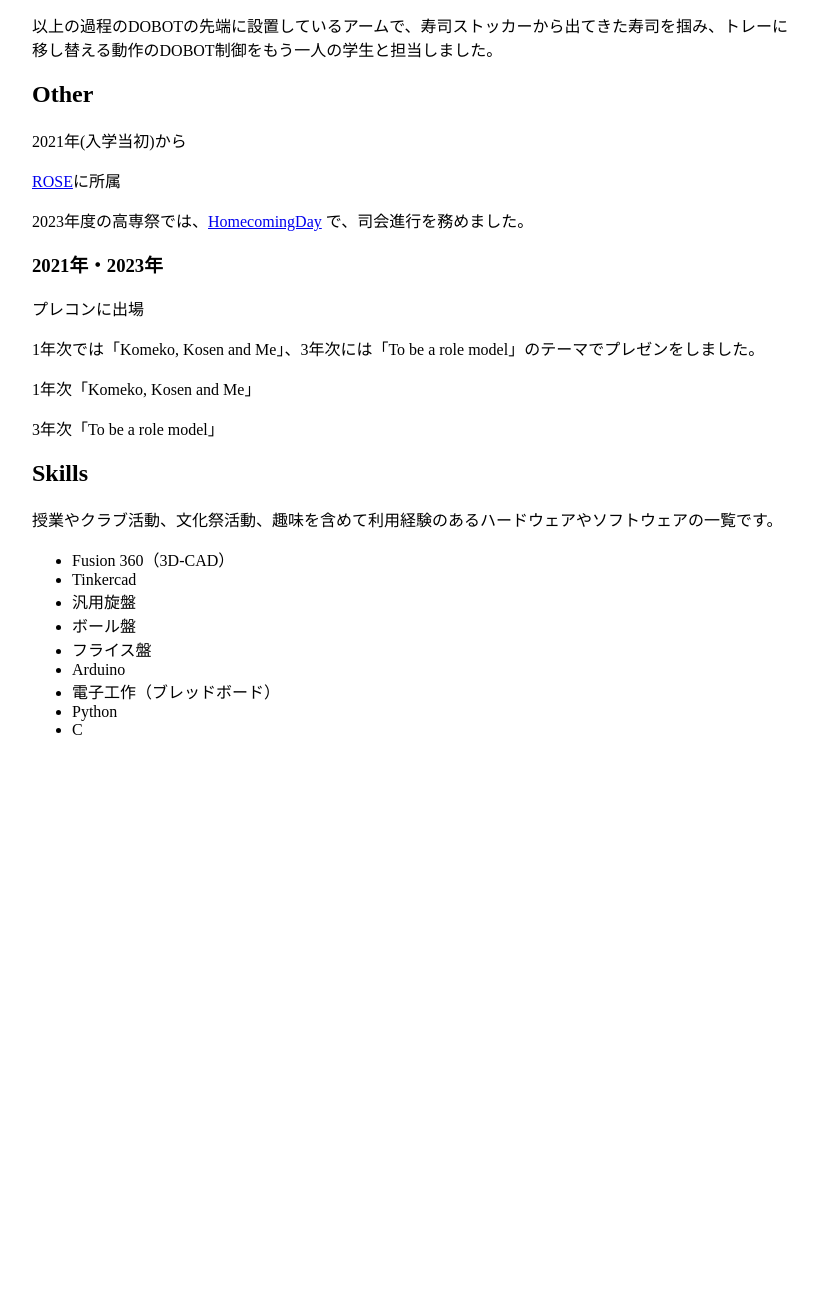
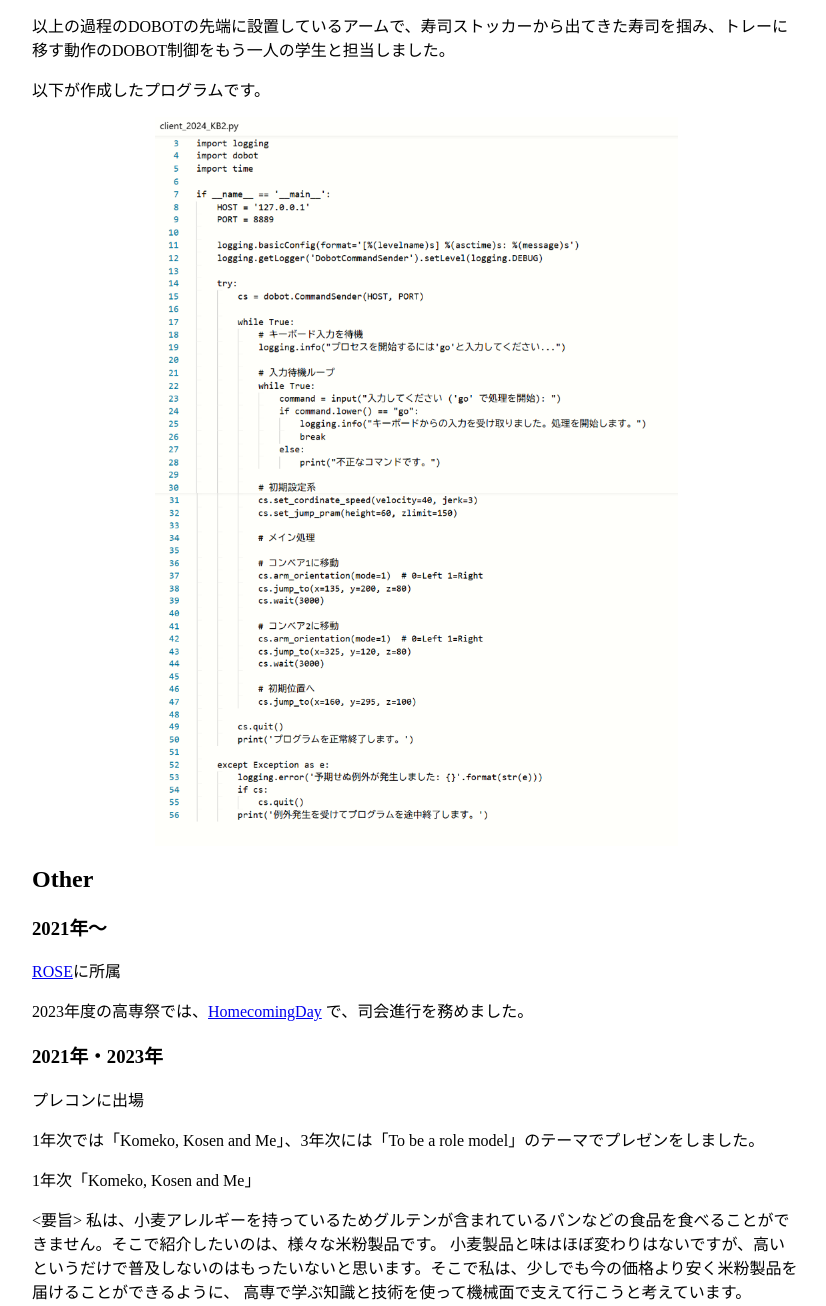
Before and after one commit to omu414/portfolio, a plain HTML site: page index.html in a window 1280 px wide. Shown: the part 2349-3655 px from the top of the page, without its empty margins (224-1050 px from the left). Before the commit the page ends 3112 px from the top, so only its background shows below. Drawn offline with Linux system fonts and the light colour scheme.

Commit message:
Add files via upload

```diff
--- a/index.html
+++ b/index.html
@@ -58,7 +58,7 @@
 
       <p>
         　最適な導体棒の種類はアルミの丸棒でした。さらに、磁石の向きによる対照実験も行いました。上の動画は磁石を縦に置き、下の動画は磁石を横に置いたものです。
-        磁石を横に置くと磁石を囲っている物質の影響により導体棒が途中で止まってしまったと考えます。
+        磁石を横に置いた場合は磁石を囲っている物質の影響により導体棒が途中で止まってしまったと考えます。
       </p>
 
 
@@ -109,14 +109,23 @@
       </ol>
 
      <p>
-     以上の過程のDOBOTの先端に設置しているアームで、寿司ストッカーから出てきた寿司を掴み、トレーに移し替える動作のDOBOT制御をもう一人の学生と担当しました。
+     以上の過程のDOBOTの先端に設置しているアームで、寿司ストッカーから出てきた寿司を掴み、トレーに移す動作のDOBOT制御をもう一人の学生と担当しました。
      </p>
+
+     <p>
+     以下が作成したプログラムです。
+     </p>
+
+    <div>
+        <img src="client_2024_KB2.py.png" alt="リスト1" class="image1">
+        <img src="client_2024_KB2.py_02.png" alt="リスト2" class="image2">
+    </div>
 
       <h2>Other</h2>
 
 
 
-      2021年(入学当初)から
+      <h3>2021年～</h3>
       <p>
         <a href="https://omuct-rose.jp/">ROSE</a>に所属
       </p>
@@ -139,7 +148,21 @@
       </p>
 
       <p>
+        <要旨>
+        私は、小麦アレルギーを持っているためグルテンが含まれているパンなどの食品を食べることができません。そこで紹介したいのは、様々な米粉製品です。
+        小麦製品と味はほぼ変わりはないですが、高いというだけで普及しないのはもったいないと思います。そこで私は、少しでも今の価格より安く米粉製品を届けることができるように、
+        高専で学ぶ知識と技術を使って機械面で支えて行こうと考えています。
+      </p>
+
+      <p>
         3年次「To be a role model」
+      </p>
+
+      <p>
+        <要旨>
+        小学生の頃に参加した公開講座で、一人の女性との出会いが私の人生を大きく変えました。その方は、後に私のロールモデルとなりました。
+        その後、私は高専に入学し、ROSEという女子学生有志団体に所属しています。そこでの活動は私を成長させてくれています。今では自信をもって自分の意見を伝えることができています。
+        私のロールモデルに近づくことができつつあると自負してます。私もいつか誰かのロールモデルになりたいです。
       </p>
 
       <h2>Skills</h2>
```
Also changed, not shown: client_2024_KB2.py.png (added), client_2024_KB2.py_02.png (added), main.css (line endings or trailing spaces).
